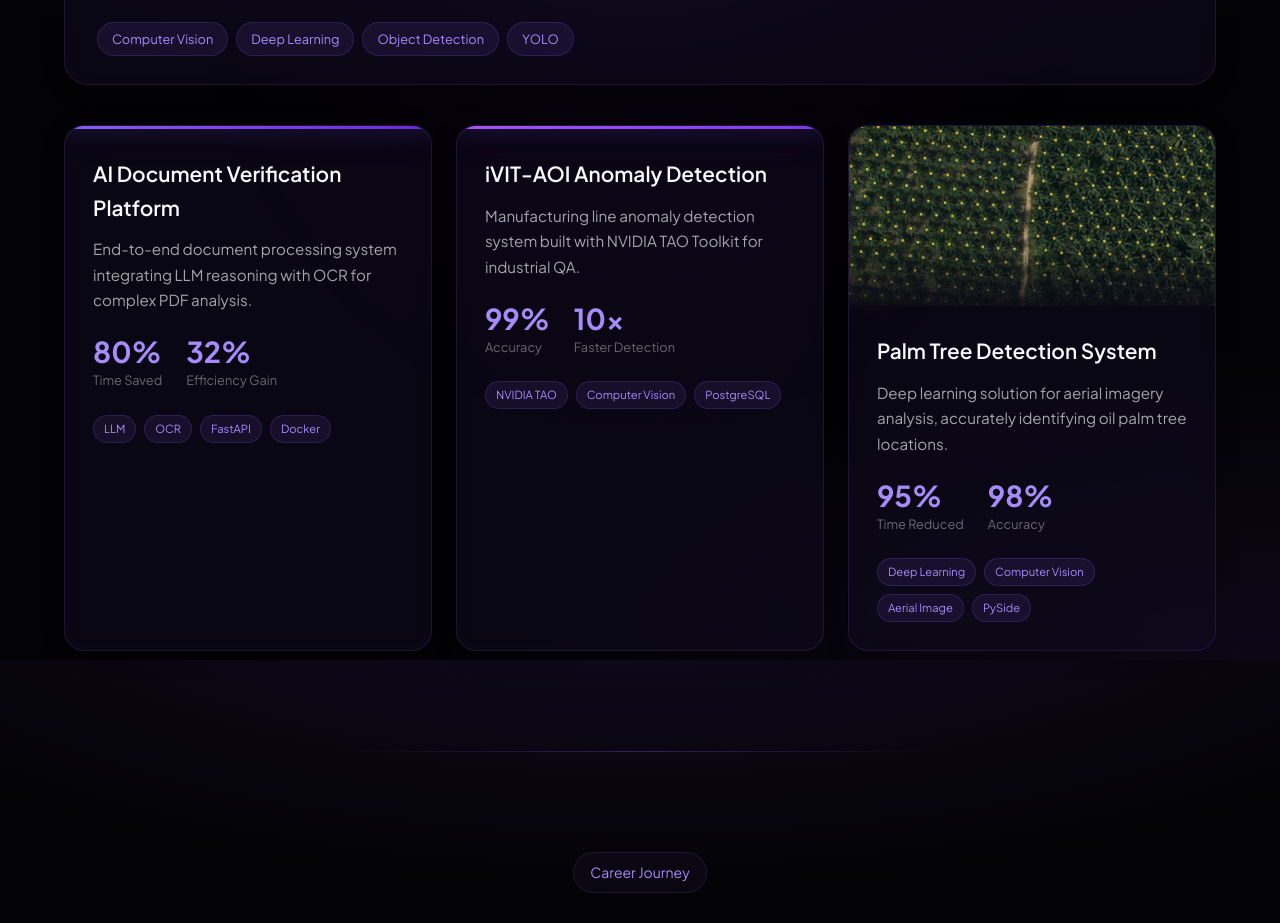
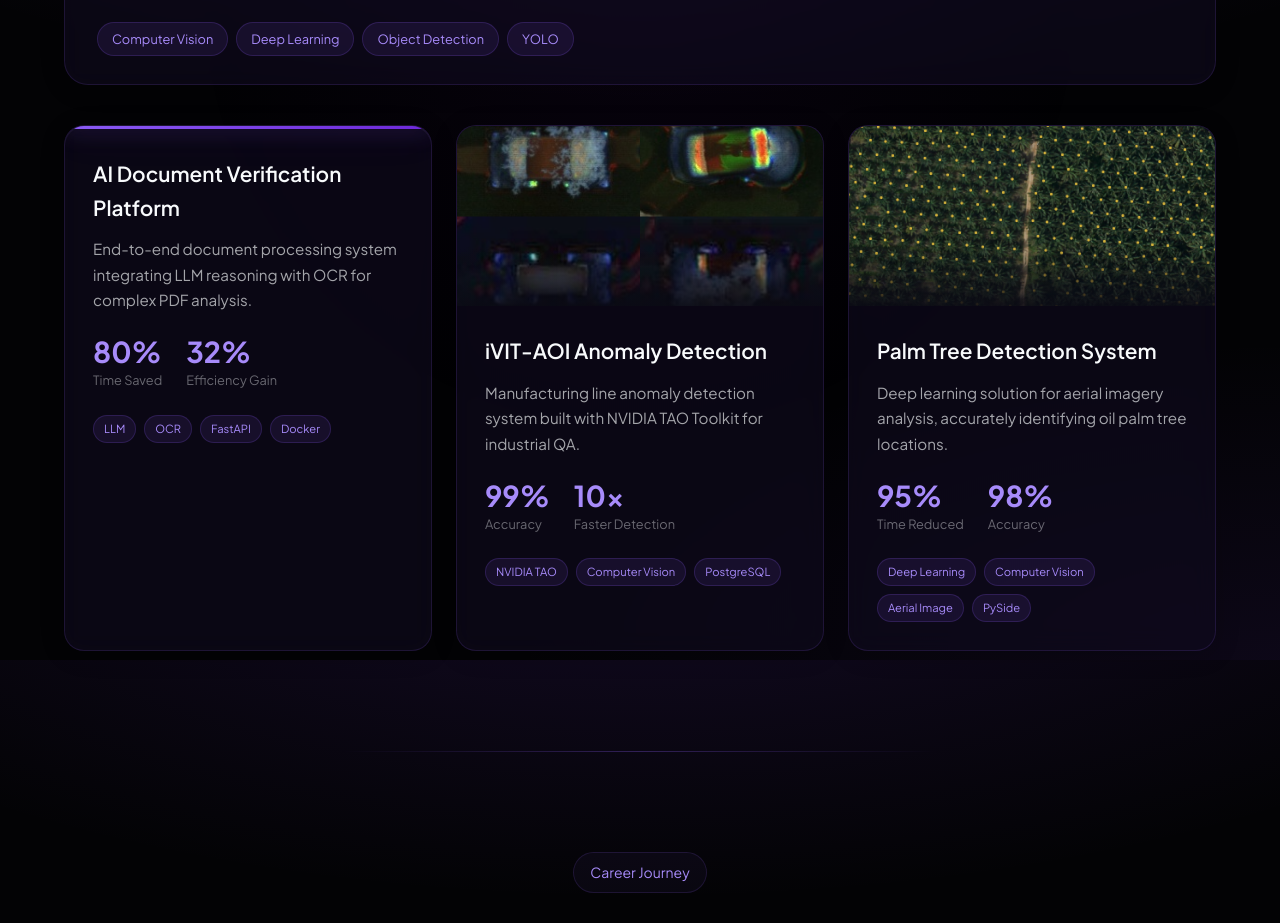
Before and after one commit to sodinfeliz/sodinfeliz.github.io, a React (Vite) app: page / in a window 1280 px wide. Shown: the part 2540-3463 px from the top of the page. Built offline with nearby package versions, Linux system fonts and the light colour scheme; the HTML template or start-up script is replaced by a standard one.

Commit message:
feat: add image for iVIT-AOI project in Projects component.

```diff
--- a/src/components/Projects.tsx
+++ b/src/components/Projects.tsx
@@ -21,6 +21,7 @@ const projects = [
   {
     title: 'iVIT-AOI Anomaly Detection',
     description: 'Manufacturing line anomaly detection system built with NVIDIA TAO Toolkit for industrial QA.',
+    image: '/ivit_aoi_cover.png',
     metrics: [
       { value: '99%', label: 'Accuracy' },
       { value: '10x', label: 'Faster Detection' },
```
Also changed, not shown: public/ivit_aoi_cover.png (added).
